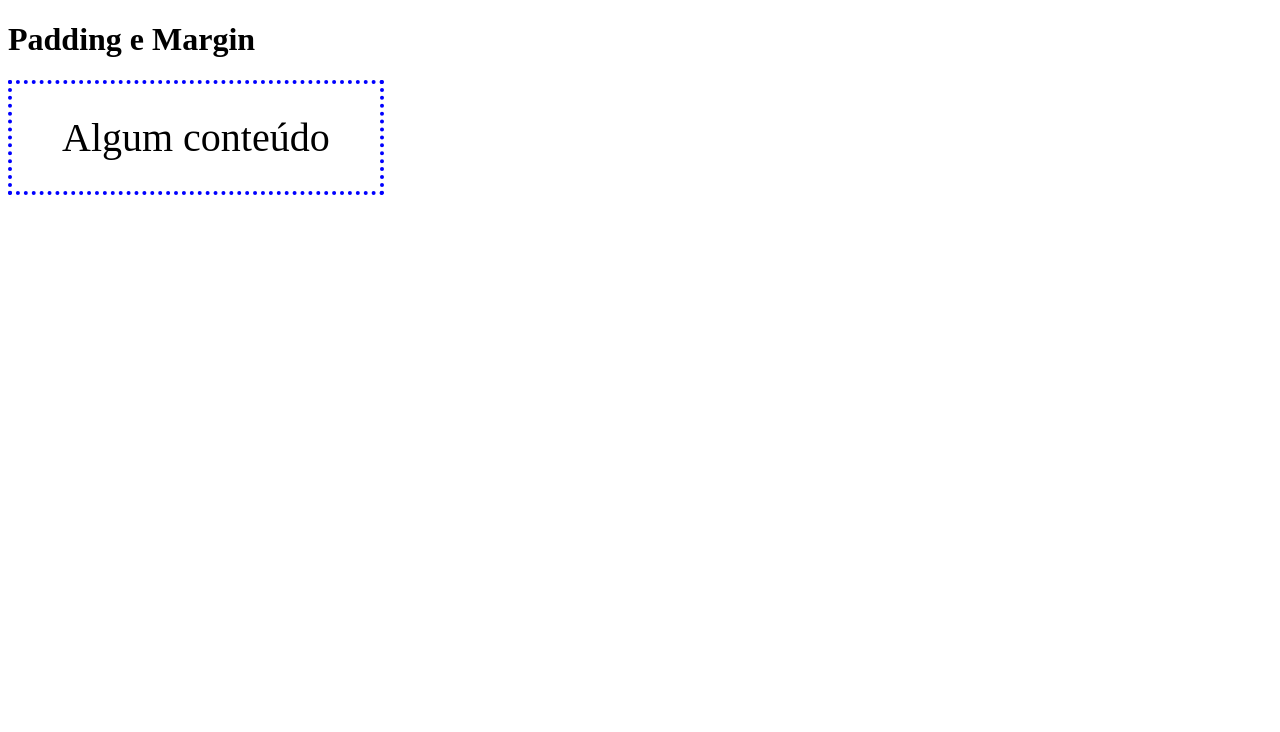
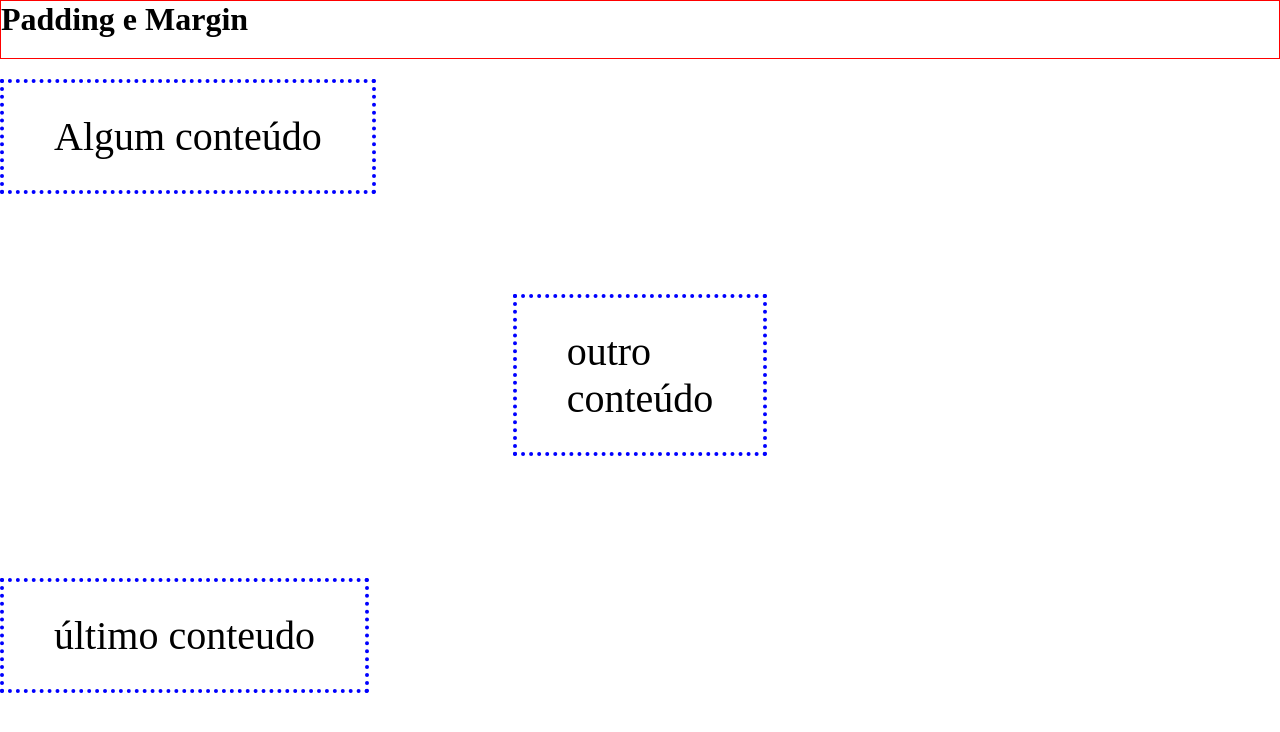
Before and after one commit to MiguelWeed/aulas_html_css, a plain HTML site: page 4_BOX_MODEL/2_padding_margin/index.html in a window 1280 px wide. Drawn offline with Linux system fonts and the light colour scheme.

Commit message:
margin no box model

```diff
--- a/4_BOX_MODEL/2_padding_margin/index.html
+++ b/4_BOX_MODEL/2_padding_margin/index.html
@@ -10,8 +10,19 @@
 <body>
     <h1>Padding e Margin</h1>
 
-    <div>
+    <div class="algum">
         Algum conteúdo
+    </div>
+
+    <div class="outro">
+        outro <br> conteúdo
+    </div>
+    <br>
+    <br>
+    <br>
+    <br>
+    <div class="ultimo">
+        último conteudo
     </div>
 </body>
 </html>
--- a/4_BOX_MODEL/2_padding_margin/style.css
+++ b/4_BOX_MODEL/2_padding_margin/style.css
@@ -1,3 +1,7 @@
+*{
+    margin: 0;
+}
+
 div {
     border: 4px dotted #00f;
     width: fit-content;
@@ -5,7 +9,33 @@ div {
     padding-top: 10px;
     padding-right: 40px;
     padding-bottom: 20px;
+    /* serve para todos os lados */
+    padding: 20px;
+    /* serve para tio e botton depois right e left */
+    padding: 30px 20px;
+    /* serve para top depois right e left depois bottom */
+    padding: 30px 25px 55px;
+    /* top depois right depois bottom depois left */
+    padding: 49px 50px 51px 55px;
     padding-left: 40px;
     padding-inline: 50px;
     padding-block: 30px;
 }
+
+h1 {
+    border: 1px solid red;
+    margin-bottom: 20px;
+    padding-bottom: 20px;
+}
+
+.algum {
+    margin-bottom: 100px;
+}
+
+.ultimo {
+    margin-top: 50px;
+}
+
+.outro {
+    margin-inline: auto;
+}
```
